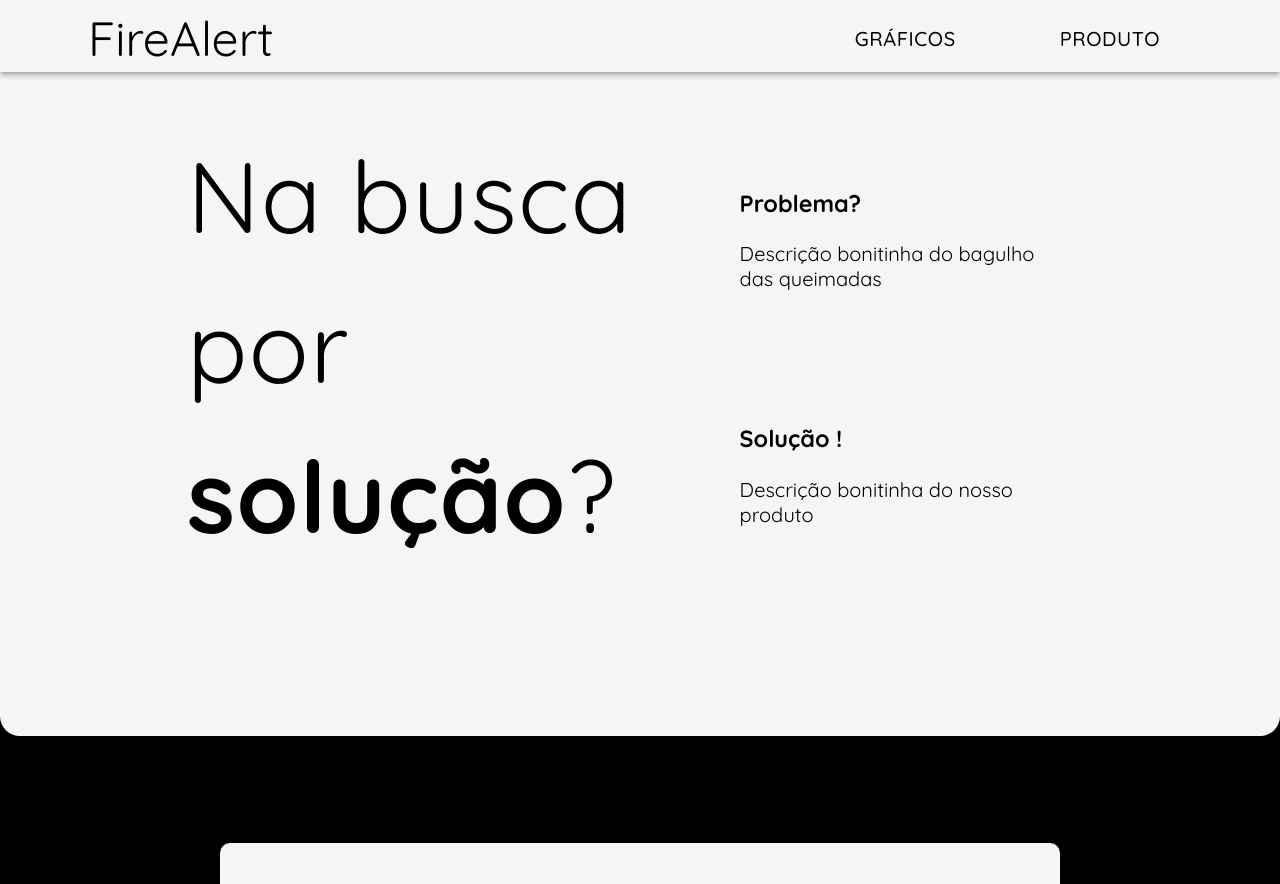
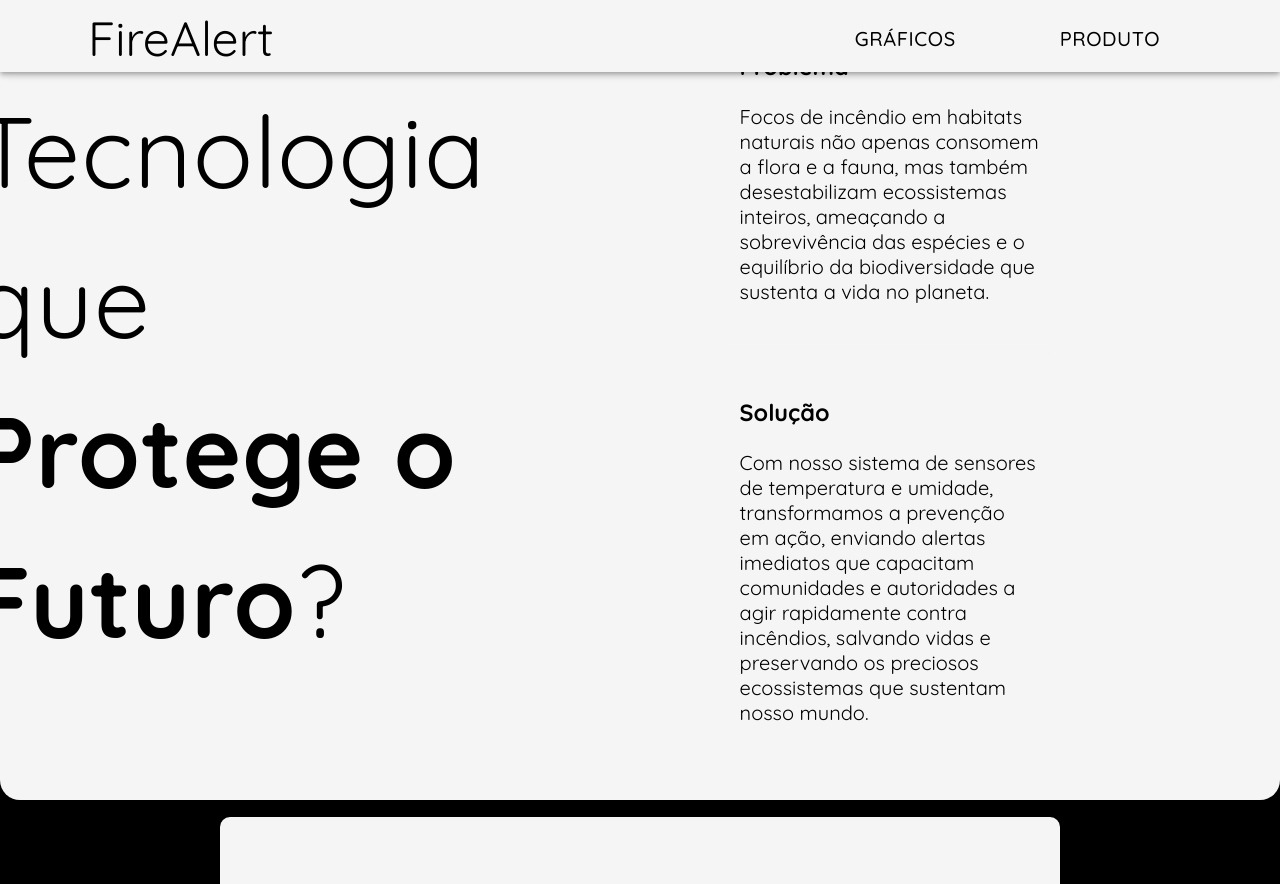
Before and after one commit to Gnichet5/frontsystem, a React (Create React App) app: page / in a window 1280 px wide. Shown: the top 884 px of the page. Built offline with nearby package versions, Linux system fonts and the light colour scheme.

Commit message:
Textos e correçao no css
Tivemos alteraçao no tamanho de cada section, e no tratamento de ideias

```diff
--- a/src/components/Section2.jsx
+++ b/src/components/Section2.jsx
@@ -49,12 +49,14 @@ function Section2() {
           }}
         >
           <Cards
-            tit="Entendo a situação"
-            desc="O aumento crescente das queimadas no cenário nacional, é compreensível o aumento..."
+            tit="Situação"
+            desc="O aumento das queimadas provoca uma catástrofe silenciosa: a extinção de espécies animais e a destruição de colheitas essenciais.
+            Cada incêndio não apenas consome a vida selvagem, mas também arrisca a segurança alimentar de comunidades."
           />
           <Cards
-            tit="Como afeta a gente?"
-            desc="Entendo o meio ambiente como um ecossistema completo, podemos perceber..."
+            tit="Consequência"
+            desc="As queimadas estão se tornando uma emergência real, afetando diretamente a saúde da população e a vida selvagem.
+            A fumaça tóxica polui o ar que respiramos, causando doenças respiratórias e aumentando o sofrimento das comunidades "
           />
         </Box>
 
--- a/src/components/Section3.jsx
+++ b/src/components/Section3.jsx
@@ -11,7 +11,7 @@ function Section3() {
           sx={{
             backgroundColor: '#f5f5f5',
             width: "100%",
-            height: "115vh",
+            height: "100vh",
             position: "relative",
             display: "flex",
           }}
@@ -34,8 +34,8 @@ function Section3() {
           <Box
           sx={{
             position: "absolute",
-            bottom: "54.99%",
-            left: "69.9%",
+            bottom: "55%",
+            left: "70%",
             transform: "translate(-50%, 50%)",
             display: "flex",
             flexDirection: "column",
--- a/src/components/section1.jsx
+++ b/src/components/section1.jsx
@@ -8,7 +8,7 @@ function Section1() {
       sx={{
         backgroundColor: '#f5f5f5',
         width: "100%",
-        height: '92vh',
+        height: '100vh',
         borderBottomRightRadius: '20px',
         borderBottomLeftRadius: '20px',
         position: "relative",
@@ -19,7 +19,7 @@ function Section1() {
           display: 'flex',
           flexDirection: 'column',
           alignItems: 'center',
-          gap: '40px',
+          gap: '0px',
         }}
       >
         <Box
@@ -30,16 +30,19 @@ function Section1() {
             transform: "translate(-50%, 50%)",
             display: "flex",
             flexDirection: "column",
-            gap: "40px",
+            gap: "0px",
           }}
         >
           <Cards
-            tit="Problema?"
-            desc="Descrição bonitinha do bagulho das queimadas"
+            tit="Problema"
+            desc="Focos de incêndio em habitats naturais não apenas consomem a flora e a fauna, mas também desestabilizam ecossistemas inteiros,
+             ameaçando a sobrevivência das espécies e o equilíbrio da biodiversidade que sustenta a vida no planeta. "
           />
           <Cards
-            tit="Solução !"
-            desc="Descrição bonitinha do nosso produto"
+            tit="Solução"
+            desc="Com nosso sistema de sensores de temperatura e umidade, transformamos a prevenção em ação,
+             enviando alertas imediatos que capacitam comunidades e autoridades a agir rapidamente contra incêndios,
+             salvando vidas e preservando os preciosos ecossistemas que sustentam nosso mundo."
           />
         </Box>
 
@@ -54,7 +57,7 @@ function Section1() {
           }}
         >
           <Typography style={{ fontSize: '100px', fontFamily: 'Quicksand, sans-serif' }}>
-            Na busca  <br /> por  <br/> <strong>solução</strong>?
+          Tecnologia <br /> que<br/> <strong>Protege o Futuro</strong>?
           </Typography>
         </Box>
       </Box>
```
